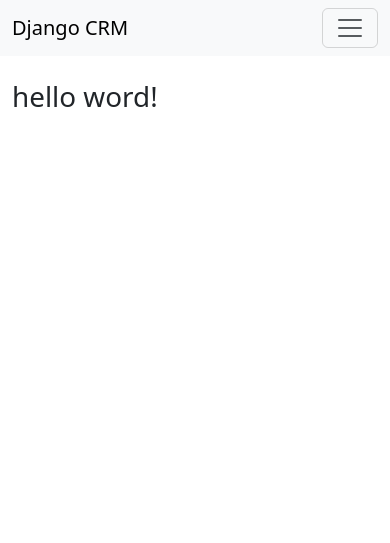
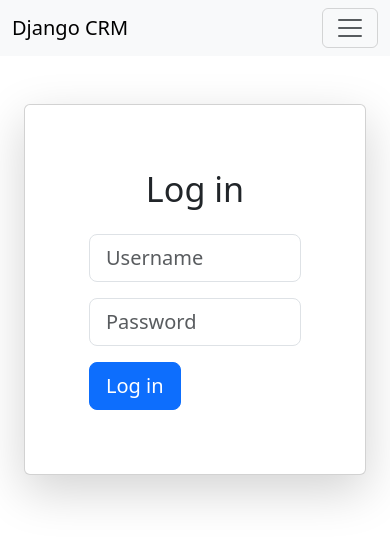
Before and after one commit to klebash/Customer_Relationship_Management, a Django app: page / in a window 390 px wide. Shown: the top 543 px of the page. Run offline with Django 4.2, Linux system fonts and the light colour scheme.

Commit message:
log in interface
log in interface added

```diff
--- a/CRM/website/templates/base.html
+++ b/CRM/website/templates/base.html
@@ -10,6 +10,14 @@
     {% include 'navbar.html' %}
     <div class="container">
         <br/>
+        {% if messages %}
+          {% for message in messages %}
+          <div class="alert alert-warning alert-dismissible fade show" role="alert">
+            {{ message }}
+            <button type="button" class="btn-close" data-bs-dismiss="alert" aria-label="Close"></button>
+          </div>
+          {% endfor %}
+        {% endif %}
         {% block content %}
         {% endblock %}
     </div>
--- a/CRM/website/templates/home.html
+++ b/CRM/website/templates/home.html
@@ -1,6 +1,35 @@
 {% extends 'base.html'%}
 
 {%block content %}
-<h1>hello word!</h1>
+<div class="col-md-8 offset-md-2 ">
+    {% if user.is_authenticated %}
+    <h1>HOME PAGE</h1>
+    {% else %}
+<br>
+    <form method="POST" action="{% url 'home' %}">
+        {% csrf_token %}
+        <div class="container">
+            <div class="row justify-content-center">
+              <div class="col-lg-6">
+                <div class="card shadow-lg p-5 mb-5 bg-white rounded">
+                  <div class="card-body">
+                    <form action="/your-login-endpoint" method="post">
+                      <h2 class="text-center mb-4 display-4">Log in</h2>
+                      <div class="mb-3">
+                        <input type="text" class="form-control form-control-lg" name="username" placeholder="Username" required>
+                      </div>
+                      <div class="mb-3">
+                        <input type="password" class="form-control form-control-lg" name="password" placeholder="Password" required>
+                      </div>
+                      <button type="submit" class="btn btn-primary btn-lg btn-block">Log in</button>
+                    </form>
+                  </div>
+                </div>
+              </div>
+            </div>
+          </div>
+    </form>
+</div>
+{% endif %}
 
 {% endblock %}
--- a/CRM/website/urls.py
+++ b/CRM/website/urls.py
@@ -2,6 +2,6 @@ from django.urls import path
 from . import views
 urlpatterns = [
     path('',views.home, name='home'),
-    path('login/',views.login_user, name='home'),
-    path('logout/',views.logout_user, name='home'),
+    # path('login/',views.login_user, name='home'),
+    # path('logout/',views.logout_user, name='home'),
 ]
--- a/CRM/website/views.py
+++ b/CRM/website/views.py
@@ -1,9 +1,21 @@
-from django.shortcuts import render
+from django.shortcuts import render,redirect
 from django.contrib.auth import authenticate, login, logout
 from django.contrib import messages
 
 # Create your views here.
 def home(request):
+    if request.method == 'POST':
+        username = request.POST['username']
+        password = request.POST['password']
+        #authenticate
+        user = authenticate(request, username=username, password=password)
+        if user is not None:
+            login(request, user)
+            messages.success(request, "Successfully loged on !!")
+            return redirect('home')
+        else:
+            messages.success(request, "Wrong Credentials try again")
+            return redirect('home')
     return render(request, 'home.html', {})
 
 def login_user(request):
```
